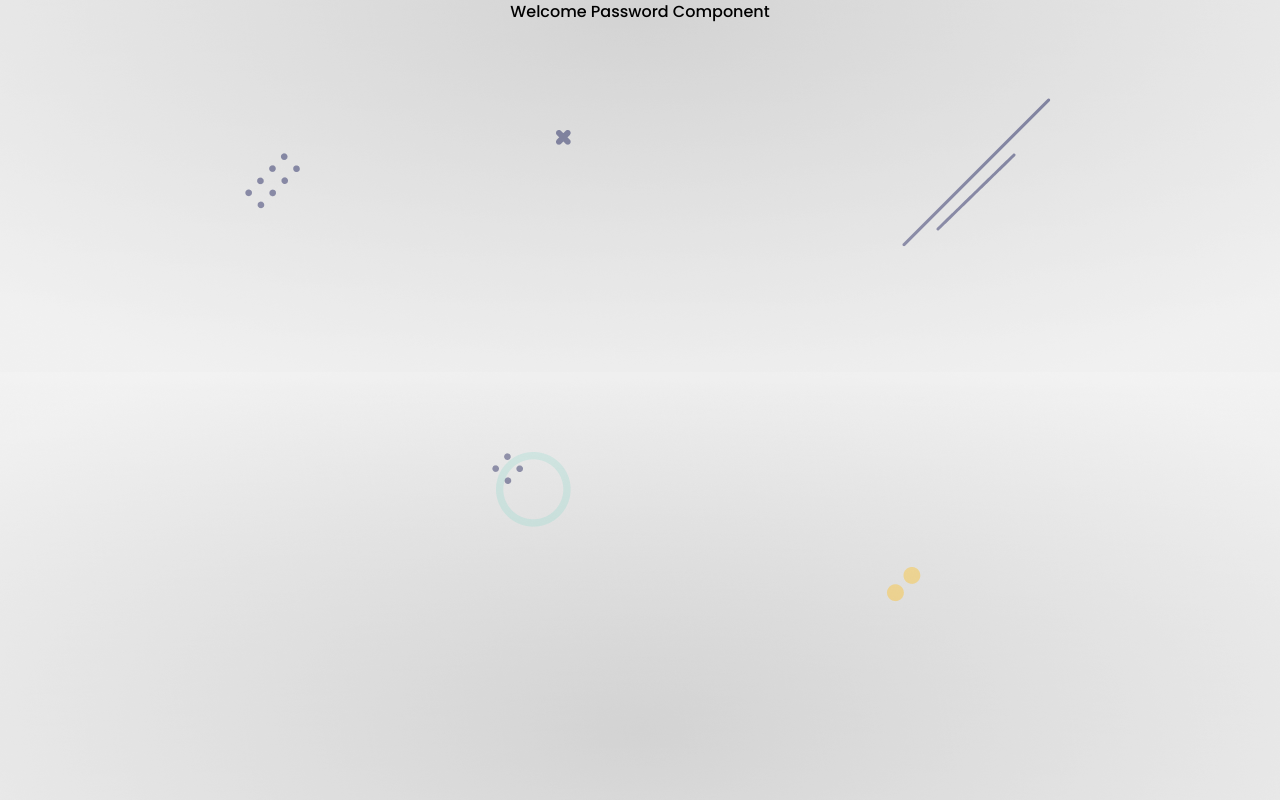
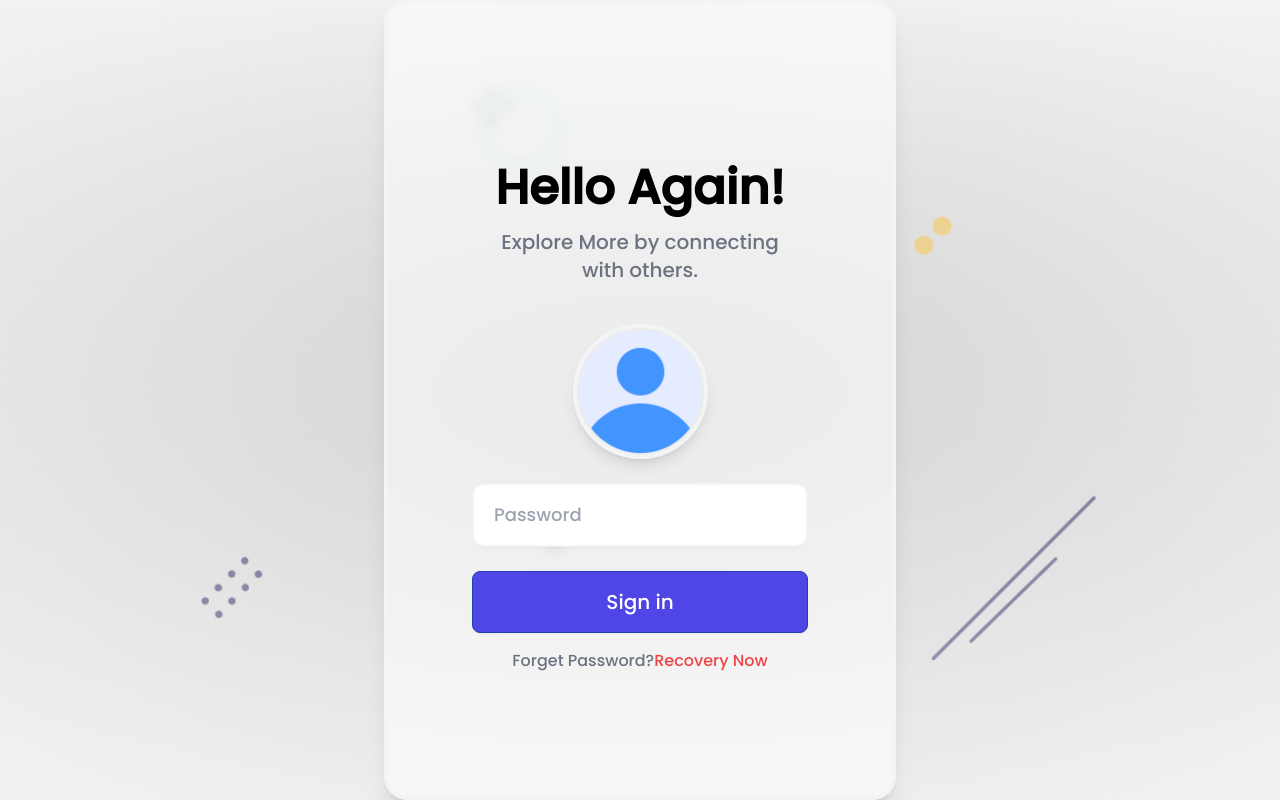
Before and after one commit to Clifftech123/Typescript-mern-auth-client, a React (Vite) app: page /password in a window 1280 px wide. Built offline with nearby package versions, Linux system fonts and the light colour scheme.

Commit message:
Adding of password function

```diff
--- a/src/components/Account/Password.tsx
+++ b/src/components/Account/Password.tsx
@@ -1,10 +1,72 @@
-import React from 'react'
+import React from "react";
+import { Link } from "react-router-dom";
+import avatar from "../../assets/profile.png";
+import { Toaster } from "react-hot-toast";
+import { useFormik } from "formik";
+import { passwordValidate } from "../../helper/validate";
+
+import styles from "../../styles/Account/Logging.module.css";
 
 const Password = () => {
+  // for the  password validation
+  const PasssFomrik = useFormik({
+    initialValues: {
+      password: "",
+    },
+
+    validate: passwordValidate,
+    validateOnBlur: false,
+    validateOnChange: false,
+    onSubmit: async (values) => {
+      console.log(values);
+    },
+  });
+
   return (
-    <div className='text-center'> Welcome   Password Component</div>
-  )
-}
+    <div className="container mx-auto">
+      <Toaster position="top-center" reverseOrder={false}></Toaster>
 
+      <div className="flex justify-center   items-center h-screen">
+        {/*   This section contain all the form content      */}
+        <div className={styles.formContainer}>
+          <div className="title flex flex-col items-center">
+            <h4 className="text-5xl font-bold">Hello Again!</h4>
+            <span className="py-4 text-xl w-2/3 text-center text-gray-500">
+              Explore More by connecting with others.
+            </span>
+          </div>
+          {/* ============== FORM ==================  */}
+          <form className="pb-1 h-80" onSubmit={PasssFomrik.handleSubmit}>
+            <div className="profile flex justify-center py-6">
+              <img src={avatar} className={styles.profile_img} alt="avatar" />
+            </div>
 
-export default Password
+            {/* SUBMIT  BUTTON : All the styling for this button  found in the module logging css   */}
+            <div className="textbox flex flex-col items-center gap-6">
+              <input
+                {...PasssFomrik.getFieldProps("password")}
+                className={styles.textbox}
+                type="password"
+                placeholder="Password"
+              />
+
+              <button className={styles.btn}> Sign in </button>
+            </div>
+            {/*  REGISTER*/}
+            <div className="text-center py-4">
+              <span className="text-gray-500">
+                {" "}
+                Forget Password?
+                <Link className="text-red-500" to="/recovery">
+                  Recovery Now
+                </Link>
+              </span>
+            </div>
+          </form>
+        </div>
+      </div>
+    </div>
+  );
+};
+
+export default Password;
```
